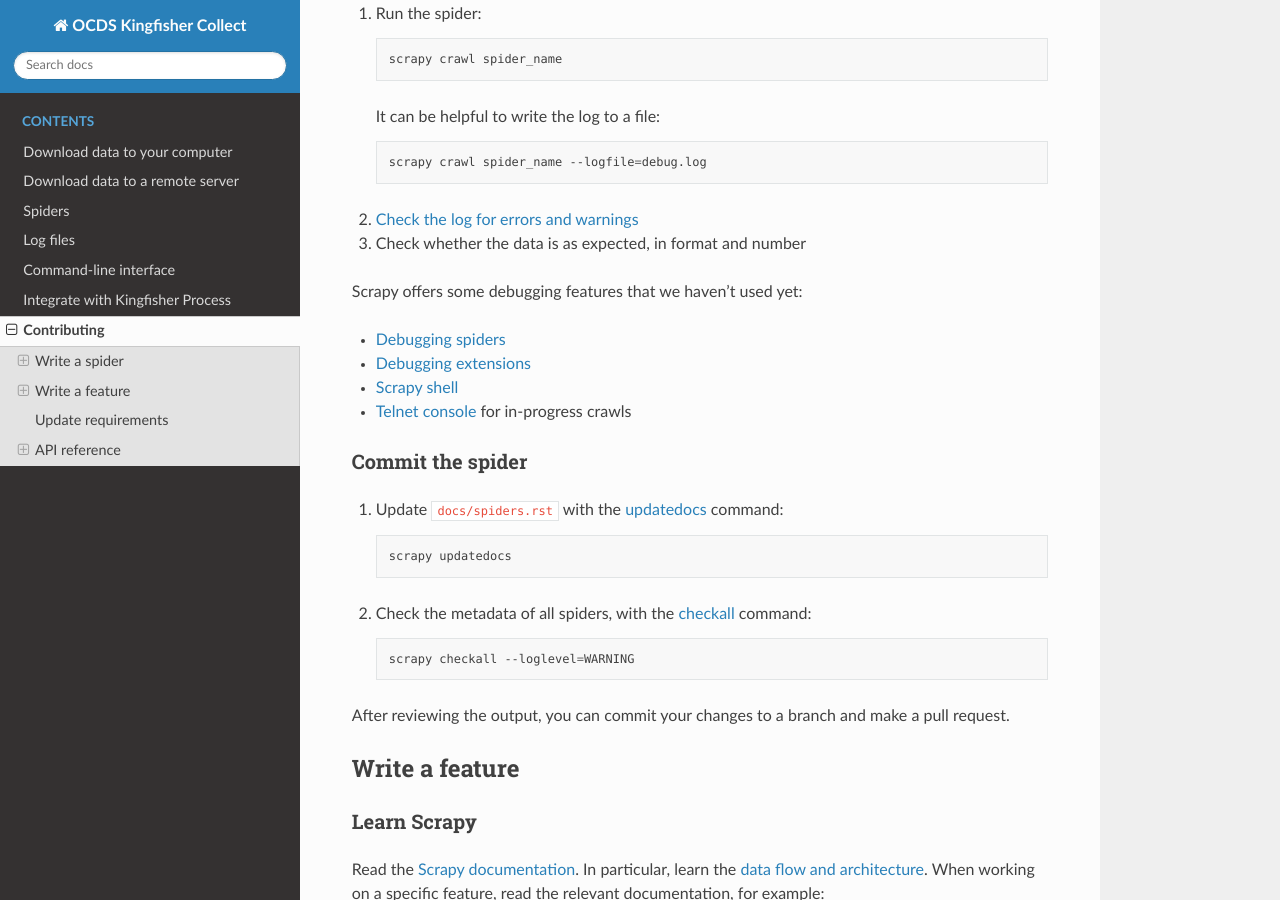
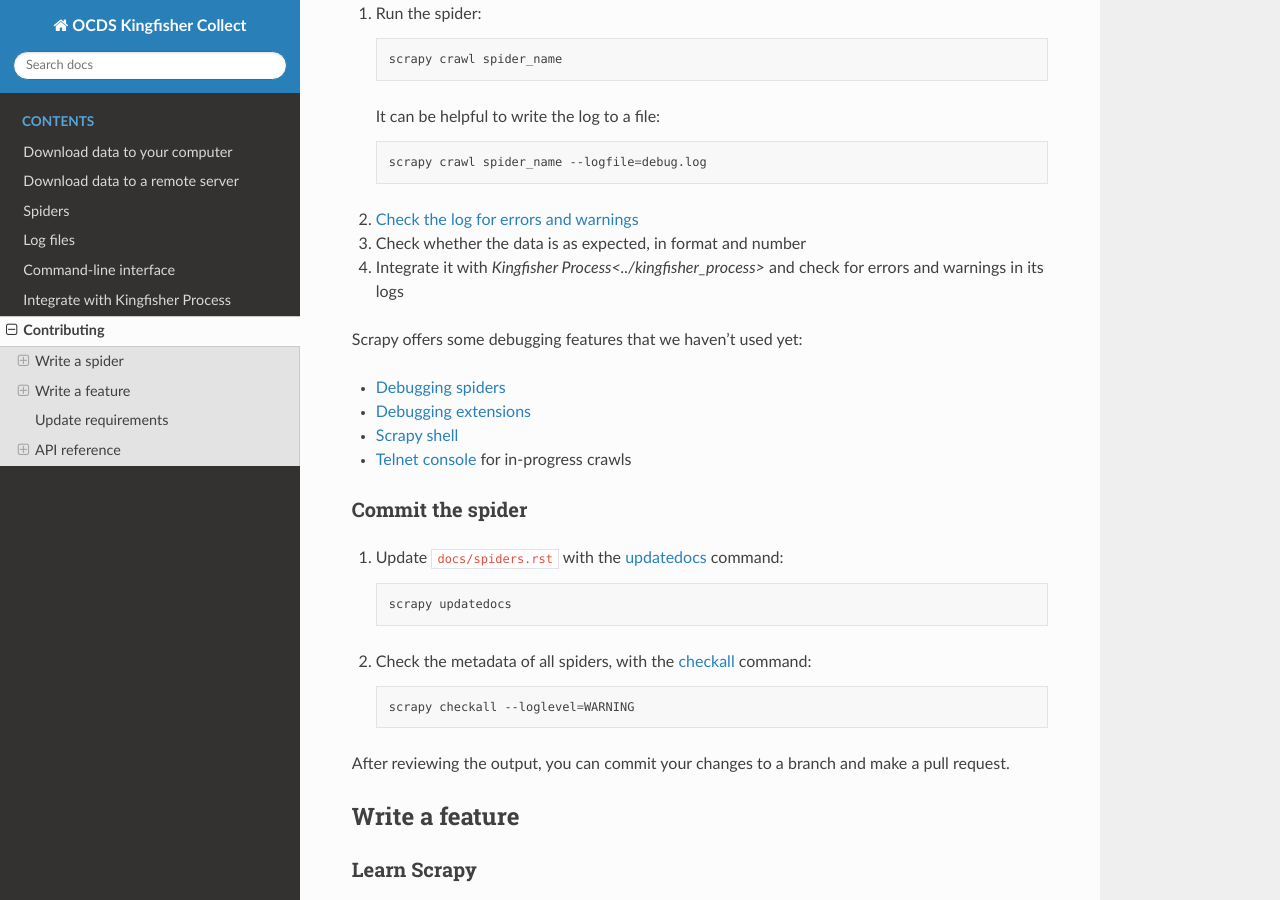
Before and after one commit to open-contracting/kingfisher-collect, a Sphinx documentation site: the page built from docs/contributing/index.rst, in a window 1280 px wide and 900 px high, scrolled down 2096 px. Built offline with Sphinx 7.4.7 and the Read the Docs theme 2.0.0, drawn with Linux system fonts in a browser that asks for light colours.

Commit message:
docs: contributing, mention kingfisher process
Signed-off-by: Yohanna Lisnichuk <yohanitalisnichuk@gmail.com>

```diff
--- a/docs/contributing/index.rst
+++ b/docs/contributing/index.rst
@@ -104,6 +104,7 @@ Test the spider
 
 #. :doc:`Check the log for errors and warnings<../logs>`
 #. Check whether the data is as expected, in format and number
+#. Integrate it with `Kingfisher Process<../kingfisher_process>` and check for errors and warnings in its logs
 
 Scrapy offers some debugging features that we haven't used yet:
 
```
